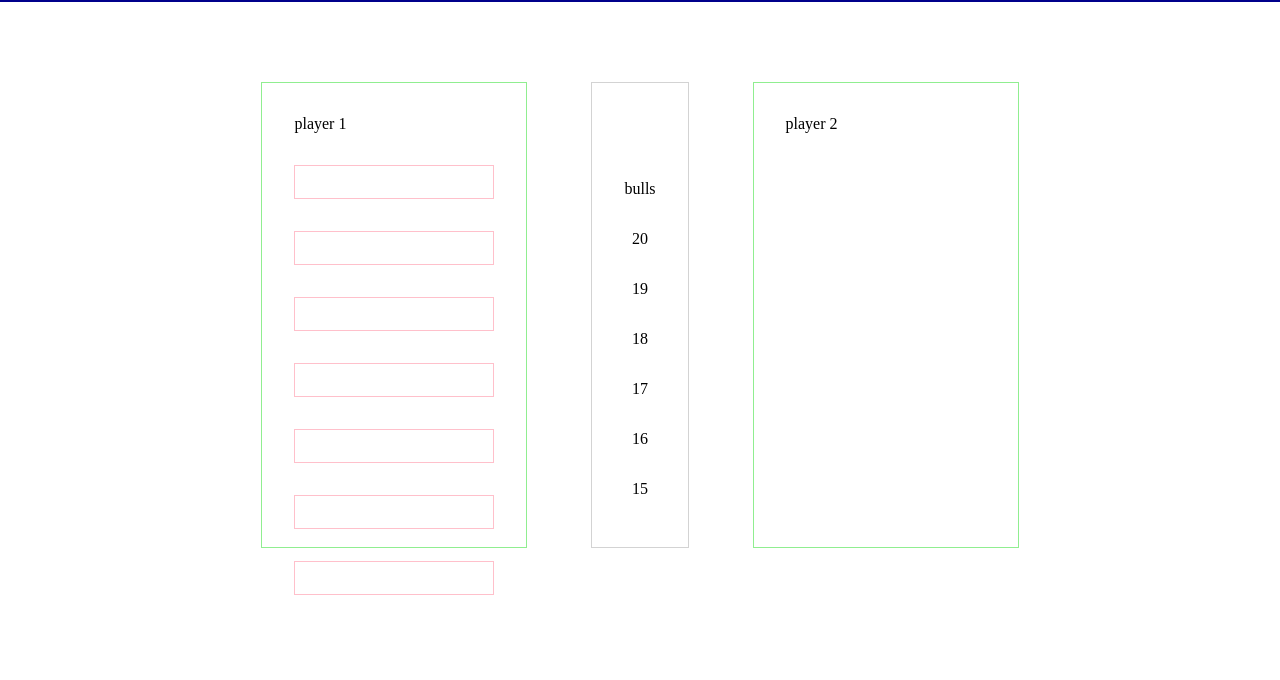
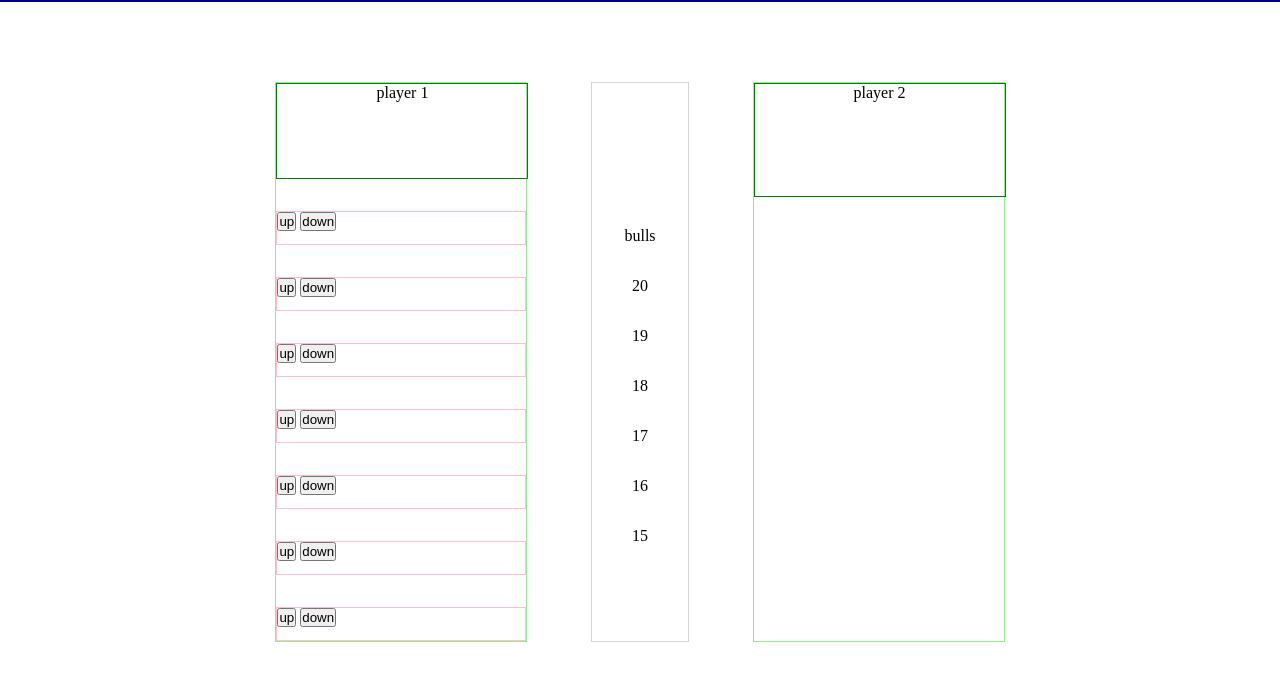
Before and after one commit to bambooOctopus/dart_score_card, a plain HTML site: page index.html in a window 1280 px wide. Shown: the part 46-726 px from the top of the page. Drawn offline with Linux system fonts and the light colour scheme.

Commit message:
player-input, player-buttons

```diff
--- a/index.html
+++ b/index.html
@@ -16,19 +16,70 @@
     <div class="game-div">
 
         <div class="player">
-            <p>player 1</p>
 
-            <div class="player-buttons">
-                <div class="tally"></div>
-                <div class="buttons"></div>
+            <div class="player-header">
+                <p>player 1</p>
             </div>
-            <div class="player-buttons"></div>
-            <div class="player-buttons"></div>
-            <div class="player-buttons"></div>
-            <div class="player-buttons"></div>
-            <div class="player-buttons"></div>
-            <div class="player-buttons"></div>
 
+            <div class="player-input">
+
+                <div class="player-buttons">
+                    <div class="tally"></div>
+                    <div class="buttons">
+                        <button>up</button>
+                        <button>down</button>
+                    </div>
+                </div>
+
+                <div class="player-buttons">
+                    <div class="tally"></div>
+                    <div class="buttons">
+                        <button>up</button>
+                        <button>down</button>
+                    </div>
+                </div>
+
+                <div class="player-buttons">
+                    <div class="tally"></div>
+                    <div class="buttons">
+                        <button>up</button>
+                        <button>down</button>
+                    </div>
+                </div>
+
+                <div class="player-buttons">
+                    <div class="tally"></div>
+                    <div class="buttons">
+                        <button>up</button>
+                        <button>down</button>
+                    </div>
+                </div>
+
+                <div class="player-buttons">
+                    <div class="tally"></div>
+                    <div class="buttons">
+                        <button>up</button>
+                        <button>down</button>
+                    </div>
+                </div>
+
+                <div class="player-buttons">
+                    <div class="tally"></div>
+                    <div class="buttons">
+                        <button>up</button>
+                        <button>down</button>
+                    </div>
+                </div>
+
+                <div class="player-buttons">
+                    <div class="tally"></div>
+                    <div class="buttons">
+                        <button>up</button>
+                        <button>down</button>
+                    </div>
+                </div>
+
+            </div>
 
         </div>
 
@@ -43,7 +94,9 @@
         </div>
 
         <div class="player">
-            <p>player 2</p>
+            <div class="player-header">
+                <p>player 2</p>
+            </div>
         </div>
 
     </div>
--- a/style.css
+++ b/style.css
@@ -24,13 +24,29 @@
     gap: 4rem;
     justify-content: center;
     margin-top: 5rem;
+    height: 70vh;
 }
 
 .player {
     border: solid 1px lightgreen;
-    height: 400px;
-    width: 200px;
-    padding: 2rem;
+    width: 250px;
+    display: flex;
+    flex-direction: column;
+
+
+
+
+
+}
+
+.player-header {
+    border: solid 1px green;
+    width: 100%;
+    text-align: center;
+
+
+    height: 7rem;
+
 }
 
 .numbers {
```
